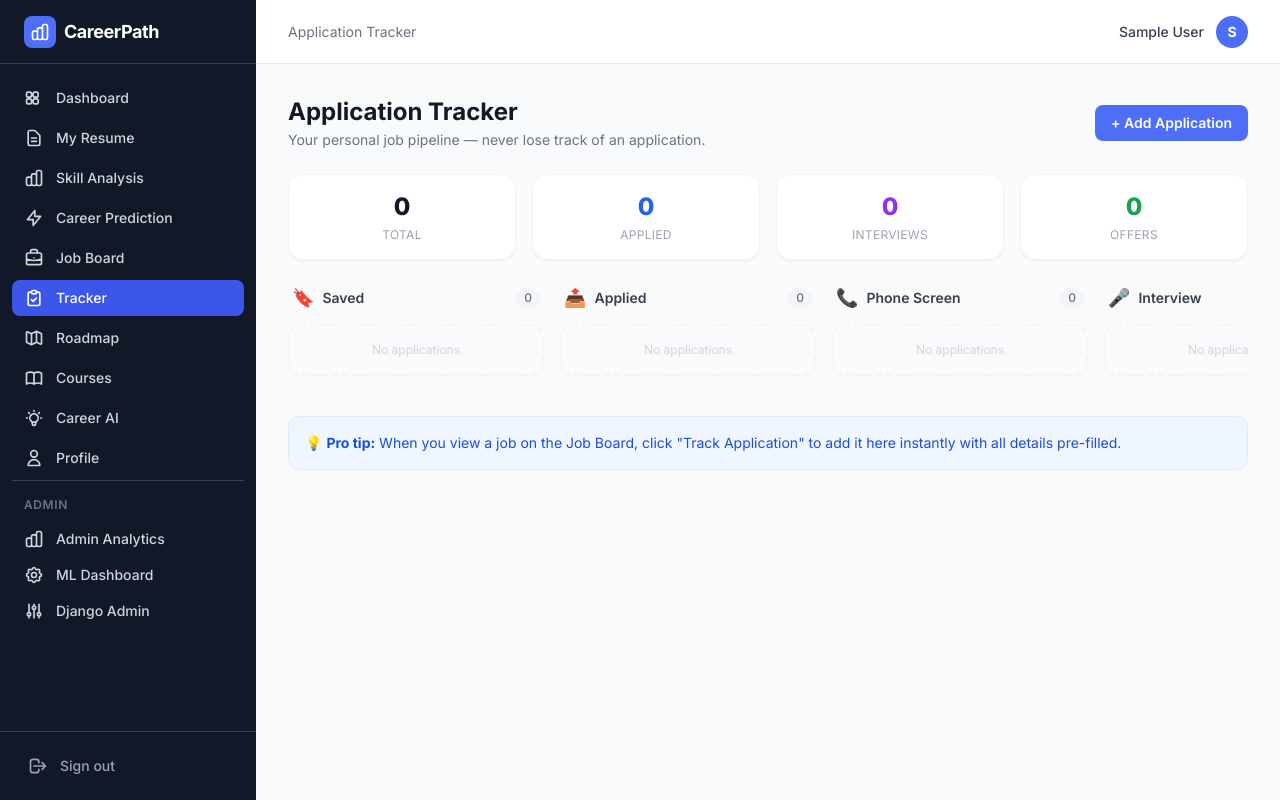
After one commit to mohan-babu-doddapaneni/CareerPathManagementSystem, a Django app: page /tracker/ in a window 1280 px wide. The commit adds this page. Run offline with Django 5.2, Linux system fonts and the light colour scheme; the visitor is signed in with stand-in values (Sample User, id 1); data that the repository does not hold is empty; parts of the project's set-up code (start-up, migrations or seed data) failed here and were passed over; some libraries are stand-ins or nearby versions.

Commit message:
feat: application tracker, job enrichment, bug fixes
New:
- Application Tracker (Kanban): Saved → Applied → Phone Screen →
  Interview → Offer/Rejected pipeline with stats, notes, contacts
- "+ Track" button on every job card and job detail page (pre-fills all fields)
- Job board enrichment: competition badges (Great Match / Good Match / Stretch)
  and ghost-job staleness detection per listing
- Tracker nav item added to sidebar

Bug fixes:
- roadmap.html: fixed NoReverseMatch (jobs:board → core:jobs)
- roadmap.html: fixed broken {{ goal.steps.filter }} template syntax
- jobs/views.py: fixed locations query using non-existent is_active field

Co-Authored-By: Claude Sonnet 4.6 <noreply@anthropic.com>

```diff
--- a/apps/core/templates/components/sidebar.html
+++ b/apps/core/templates/components/sidebar.html
@@ -74,6 +74,16 @@
               d="M21 13.255A23.931 23.931 0 0112 15c-3.183 0-6.22-.62-9-1.745M16 6V4a2 2 0 00-2-2h-4a2 2 0 00-2 2v2m4 6h.01M5 20h14a2 2 0 002-2V8a2 2 0 00-2-2H5a2 2 0 00-2 2v10a2 2 0 002 2z"/>
       </svg>
       Job Board
+    </a>
+
+    <a href="{% url 'core:tracker' %}"
+       class="flex items-center gap-3 px-3 py-2 rounded-lg text-sm font-medium transition-colors
+              {% if url_name == 'tracker' %}bg-brand-600 text-white{% else %}text-gray-300 hover:bg-gray-800 hover:text-white{% endif %}">
+      <svg class="w-5 h-5" fill="none" stroke="currentColor" viewBox="0 0 24 24">
+        <path stroke-linecap="round" stroke-linejoin="round" stroke-width="2"
+              d="M9 5H7a2 2 0 00-2 2v12a2 2 0 002 2h10a2 2 0 002-2V7a2 2 0 00-2-2h-2M9 5a2 2 0 002 2h2a2 2 0 002-2M9 5a2 2 0 012-2h2a2 2 0 012 2m-6 9l2 2 4-4"/>
+      </svg>
+      Tracker
     </a>
 
     <a href="{% url 'core:roadmap' %}"
--- a/apps/core/urls.py
+++ b/apps/core/urls.py
@@ -7,6 +7,7 @@ from apps.jobs import views as job_views
 from apps.ml import views as ml_views
 from apps.roadmap import views as roadmap_views
 from apps.courses import views as course_views
+from apps.tracker import views as tracker_views
 
 app_name = 'core'
 
@@ -54,4 +55,10 @@ urlpatterns = [
 
     # Courses
     path('courses/', course_views.recommended_courses, name='courses'),
+
+    # Tracker
+    path('tracker/', tracker_views.tracker_board, name='tracker'),
+    path('tracker/add/', tracker_views.add_application, name='add_application'),
+    path('tracker/<int:pk>/update/', tracker_views.update_application, name='update_application'),
+    path('tracker/<int:pk>/delete/', tracker_views.delete_application, name='delete_application'),
 ]
--- a/apps/roadmap/templates/roadmap/roadmap.html
+++ b/apps/roadmap/templates/roadmap/roadmap.html
@@ -32,8 +32,7 @@
            style="width: {{ completion }}%"></div>
     </div>
     <div class="flex gap-6 mt-3 text-xs text-gray-500">
-      <span>✅ {{ goal.steps.all|length }} total skills needed</span>
-      <span>🎯 {{ goal.steps.filter }} </span>
+      <span>📋 {{ goal.steps.all|length }} total steps</span>
     </div>
   </div>
 
@@ -93,7 +92,7 @@
     <div class="text-5xl mb-4">🎉</div>
     <p class="text-xl font-bold text-green-600 mb-2">You're already qualified!</p>
     <p class="text-sm text-gray-500">Your current skills already cover all requirements for {{ goal.target_role }}.</p>
-    <a href="{% url 'jobs:board' %}" class="mt-4 inline-block px-5 py-2 bg-brand-500 text-white rounded-lg text-sm font-semibold">
+    <a href="{% url 'core:jobs' %}" class="mt-4 inline-block px-5 py-2 bg-brand-500 text-white rounded-lg text-sm font-semibold">
       Browse Matching Jobs →
     </a>
   </div>
--- /dev/null
+++ b/apps/tracker/templates/tracker/board.html
@@ -0,0 +1,178 @@
+{% extends "base.html" %}
+{% block title %}Application Tracker{% endblock %}
+{% block breadcrumb %}Application Tracker{% endblock %}
+
+{% block content %}
+<div class="space-y-6" x-data="{ showAdd: false }">
+
+  <!-- Header -->
+  <div class="flex flex-col sm:flex-row sm:items-center justify-between gap-4">
+    <div>
+      <h1 class="text-2xl font-bold text-gray-900">Application Tracker</h1>
+      <p class="text-sm text-gray-500 mt-0.5">Your personal job pipeline &mdash; never lose track of an application.</p>
+    </div>
+    <button @click="showAdd = !showAdd"
+            class="px-4 py-2 bg-brand-500 hover:bg-brand-600 text-white text-sm font-semibold rounded-lg transition-colors">
+      + Add Application
+    </button>
+  </div>
+
+  <!-- Stats -->
+  <div class="grid grid-cols-2 sm:grid-cols-4 gap-4">
+    <div class="bg-white rounded-2xl border border-gray-100 shadow-sm p-4 text-center">
+      <p class="text-2xl font-extrabold text-gray-900">{{ stats.total }}</p>
+      <p class="text-xs text-gray-400 mt-1 uppercase tracking-wide">Total</p>
+    </div>
+    <div class="bg-white rounded-2xl border border-gray-100 shadow-sm p-4 text-center">
+      <p class="text-2xl font-extrabold text-blue-600">{{ stats.applied }}</p>
+      <p class="text-xs text-gray-400 mt-1 uppercase tracking-wide">Applied</p>
+    </div>
+    <div class="bg-white rounded-2xl border border-gray-100 shadow-sm p-4 text-center">
+      <p class="text-2xl font-extrabold text-purple-600">{{ stats.interviews }}</p>
+      <p class="text-xs text-gray-400 mt-1 uppercase tracking-wide">Interviews</p>
+    </div>
+    <div class="bg-white rounded-2xl border border-gray-100 shadow-sm p-4 text-center">
+      <p class="text-2xl font-extrabold text-green-600">{{ stats.offers }}</p>
+      <p class="text-xs text-gray-400 mt-1 uppercase tracking-wide">Offers</p>
+    </div>
+  </div>
+
+  <!-- Add Application Form (collapsible) -->
+  <div x-show="showAdd" x-transition class="bg-white rounded-2xl border border-brand-200 shadow-sm p-6">
+    <h2 class="font-semibold text-gray-800 mb-4">Add New Application</h2>
+    <form method="POST" action="{% url 'core:add_application' %}">
+      {% csrf_token %}
+      <input type="hidden" name="next" value="{% url 'core:tracker' %}">
+      <div class="grid sm:grid-cols-2 gap-4">
+        <div>
+          <label class="block text-xs font-semibold text-gray-500 uppercase tracking-wide mb-1">Job Title *</label>
+          <input type="text" name="job_title" required placeholder="e.g. Software Engineer"
+                 class="w-full px-3 py-2 border border-gray-200 rounded-lg text-sm focus:outline-none focus:ring-2 focus:ring-brand-500">
+        </div>
+        <div>
+          <label class="block text-xs font-semibold text-gray-500 uppercase tracking-wide mb-1">Company *</label>
+          <input type="text" name="company" required placeholder="e.g. Google"
+                 class="w-full px-3 py-2 border border-gray-200 rounded-lg text-sm focus:outline-none focus:ring-2 focus:ring-brand-500">
+        </div>
+        <div>
+          <label class="block text-xs font-semibold text-gray-500 uppercase tracking-wide mb-1">Location</label>
+          <input type="text" name="location" placeholder="e.g. Remote, NYC"
+                 class="w-full px-3 py-2 border border-gray-200 rounded-lg text-sm focus:outline-none focus:ring-2 focus:ring-brand-500">
+        </div>
+        <div>
+          <label class="block text-xs font-semibold text-gray-500 uppercase tracking-wide mb-1">Status</label>
+          <select name="status" class="w-full px-3 py-2 border border-gray-200 rounded-lg text-sm focus:outline-none focus:ring-2 focus:ring-brand-500">
+            <option value="saved">Saved</option>
+            <option value="applied">Applied</option>
+            <option value="phone_screen">Phone Screen</option>
+            <option value="interview">Interview</option>
+            <option value="offer">Offer</option>
+          </select>
+        </div>
+        <div>
+          <label class="block text-xs font-semibold text-gray-500 uppercase tracking-wide mb-1">Job URL</label>
+          <input type="url" name="job_url" placeholder="https://..."
+                 class="w-full px-3 py-2 border border-gray-200 rounded-lg text-sm focus:outline-none focus:ring-2 focus:ring-brand-500">
+        </div>
+        <div>
+          <label class="block text-xs font-semibold text-gray-500 uppercase tracking-wide mb-1">Applied Date</label>
+          <input type="date" name="applied_date"
+                 class="w-full px-3 py-2 border border-gray-200 rounded-lg text-sm focus:outline-none focus:ring-2 focus:ring-brand-500">
+        </div>
+        <div class="sm:col-span-2">
+          <label class="block text-xs font-semibold text-gray-500 uppercase tracking-wide mb-1">Notes</label>
+          <textarea name="notes" rows="2" placeholder="Interview notes, recruiter info, etc."
+                    class="w-full px-3 py-2 border border-gray-200 rounded-lg text-sm focus:outline-none focus:ring-2 focus:ring-brand-500"></textarea>
+        </div>
+      </div>
+      <div class="flex gap-3 mt-4">
+        <button type="submit" class="px-5 py-2 bg-brand-500 hover:bg-brand-600 text-white text-sm font-semibold rounded-lg transition-colors">
+          Save Application
+        </button>
+        <button type="button" @click="showAdd = false" class="px-5 py-2 border border-gray-200 text-gray-600 text-sm rounded-lg hover:bg-gray-50">
+          Cancel
+        </button>
+      </div>
+    </form>
+  </div>
+
+  <!-- Kanban Board -->
+  <div class="overflow-x-auto pb-4">
+    <div class="flex gap-4 min-w-max">
+      {% for col in columns %}
+      <div class="w-64 flex-shrink-0">
+        <!-- Column Header -->
+        <div class="flex items-center gap-2 mb-3 px-1">
+          <span class="text-lg">{{ col.icon }}</span>
+          <span class="font-semibold text-sm text-gray-700">{{ col.label }}</span>
+          <span class="ml-auto text-xs bg-gray-100 text-gray-500 rounded-full px-2 py-0.5 font-medium">
+            {{ col.items|length }}
+          </span>
+        </div>
+
+        <!-- Cards -->
+        <div class="space-y-2">
+          {% for app in col.items %}
+          <div class="bg-white rounded-xl border border-gray-100 shadow-sm p-3 hover:shadow-md transition-shadow"
+               x-data="{ open: false }">
+            <p class="font-semibold text-sm text-gray-900 truncate">{{ app.job_title }}</p>
+            <p class="text-xs text-gray-500 truncate mt-0.5">{{ app.company }}</p>
+            {% if app.location %}
+            <p class="text-xs text-gray-400 mt-0.5">📍 {{ app.location }}</p>
+            {% endif %}
+            {% if app.applied_date %}
+            <p class="text-xs text-gray-400 mt-1">Applied {{ app.applied_date|date:"M d" }}</p>
+            {% endif %}
+            {% if app.salary_min or app.salary_max %}
+            <p class="text-xs text-green-600 font-medium mt-1">
+              ${% if app.salary_min %}{{ app.salary_min|floatformat:0 }}{% endif %}{% if app.salary_min and app.salary_max %}&ndash;{% endif %}{% if app.salary_max %}{{ app.salary_max|floatformat:0 }}{% endif %}
+            </p>
+            {% endif %}
+
+            <!-- Actions -->
+            <div class="flex gap-2 mt-2 pt-2 border-t border-gray-50">
+              {% if app.job_url %}
+              <a href="{{ app.job_url }}" target="_blank"
+                 class="text-xs text-brand-500 hover:underline">View &rarr;</a>
+              {% endif %}
+              <button @click="open = !open" class="text-xs text-gray-400 hover:text-gray-600 ml-auto">Edit</button>
+              <form method="POST" action="{% url 'core:delete_application' app.pk %}" onsubmit="return confirm('Remove this application?')">
+                {% csrf_token %}
+                <button type="submit" class="text-xs text-red-400 hover:text-red-600">Del</button>
+              </form>
+            </div>
+
+            <!-- Edit panel -->
+            <div x-show="open" x-transition class="mt-3 border-t border-gray-100 pt-3">
+              <form method="POST" action="{% url 'core:update_application' app.pk %}">
+                {% csrf_token %}
+                <select name="status" onchange="this.form.submit()"
+                        class="w-full px-2 py-1.5 border border-gray-200 rounded text-xs focus:outline-none focus:ring-1 focus:ring-brand-500 mb-2">
+                  <option value="saved" {% if app.status == 'saved' %}selected{% endif %}>Saved</option>
+                  <option value="applied" {% if app.status == 'applied' %}selected{% endif %}>Applied</option>
+                  <option value="phone_screen" {% if app.status == 'phone_screen' %}selected{% endif %}>Phone Screen</option>
+                  <option value="interview" {% if app.status == 'interview' %}selected{% endif %}>Interview</option>
+                  <option value="offer" {% if app.status == 'offer' %}selected{% endif %}>Offer</option>
+                  <option value="rejected" {% if app.status == 'rejected' %}selected{% endif %}>Rejected</option>
+                  <option value="withdrawn" {% if app.status == 'withdrawn' %}selected{% endif %}>Withdrawn</option>
+                </select>
+              </form>
+            </div>
+          </div>
+          {% empty %}
+          <div class="border-2 border-dashed border-gray-100 rounded-xl p-4 text-center">
+            <p class="text-xs text-gray-300">No applications</p>
+          </div>
+          {% endfor %}
+        </div>
+      </div>
+      {% endfor %}
+    </div>
+  </div>
+
+  <!-- Tip -->
+  <div class="bg-blue-50 rounded-xl border border-blue-100 p-4 text-sm text-blue-700">
+    💡 <strong>Pro tip:</strong> When you view a job on the Job Board, click "Track Application" to add it here instantly with all details pre-filled.
+  </div>
+</div>
+{% endblock %}
--- /dev/null
+++ b/apps/tracker/views.py
@@ -0,0 +1,105 @@
+from django.shortcuts import render, redirect, get_object_or_404
+from django.contrib.auth.decorators import login_required
+from django.contrib import messages
+from django.http import JsonResponse
+from apps.core.models import UserActivity
+from .models import JobApplication
+
+
+KANBAN_COLUMNS = [
+    ('saved', 'Saved', '🔖'),
+    ('applied', 'Applied', '📤'),
+    ('phone_screen', 'Phone Screen', '📞'),
+    ('interview', 'Interview', '🎤'),
+    ('offer', 'Offer', '🎉'),
+    ('rejected', 'Rejected', '❌'),
+]
+
+
+@login_required
+def tracker_board(request):
+    apps = JobApplication.objects.filter(user=request.user)
+    columns = []
+    for status, label, icon in KANBAN_COLUMNS:
+        columns.append({
+            'status': status,
+            'label': label,
+            'icon': icon,
+            'items': [a for a in apps if a.status == status],
+        })
+
+    stats = {
+        'total': apps.count(),
+        'applied': apps.filter(status='applied').count(),
+        'interviews': apps.filter(status='interview').count(),
+        'offers': apps.filter(status='offer').count(),
+    }
+
+    return render(request, 'tracker/board.html', {
+        'columns': columns,
+        'stats': stats,
+    })
+
+
+@login_required
+def add_application(request):
+    if request.method == 'POST':
+        job_id = request.POST.get('job_listing_id')
+        job_listing = None
+        if job_id:
+            from apps.jobs.models import JobListing
+            try:
+                job_listing = JobListing.objects.get(pk=job_id)
+            except JobListing.DoesNotExist:
+                pass
+
+        app = JobApplication.objects.create(
+            user=request.user,
+            job_title=request.POST.get('job_title', ''),
+            company=request.POST.get('company', ''),
+            location=request.POST.get('location', ''),
+            job_url=request.POST.get('job_url', ''),
+            status=request.POST.get('status', 'saved'),
+            notes=request.POST.get('notes', ''),
+            applied_date=request.POST.get('applied_date') or None,
+            salary_min=request.POST.get('salary_min') or None,
+            salary_max=request.POST.get('salary_max') or None,
+            contact_name=request.POST.get('contact_name', ''),
+            contact_email=request.POST.get('contact_email', ''),
+            job_listing=job_listing,
+        )
+        try:
+            UserActivity.objects.create(
+                user=request.user, action='job_view',
+                detail=f"Tracked: {app.job_title} @ {app.company}",
+                ip_address=request.META.get('REMOTE_ADDR'),
+            )
+        except Exception:
+            pass
+        messages.success(request, f'Added "{app.job_title}" to your tracker.')
+        next_url = request.POST.get('next', '')
+        return redirect(next_url or 'core:tracker')
+    return redirect('core:tracker')
+
+
+@login_required
+def update_application(request, pk):
+    app = get_object_or_404(JobApplication, pk=pk, user=request.user)
+    if request.method == 'POST':
+        app.status = request.POST.get('status', app.status)
+        app.notes = request.POST.get('notes', app.notes)
+        app.contact_name = request.POST.get('contact_name', app.contact_name)
+        app.contact_email = request.POST.get('contact_email', app.contact_email)
+        app.save()
+        if request.headers.get('X-Requested-With') == 'XMLHttpRequest':
+            return JsonResponse({'ok': True, 'status': app.get_status_display()})
+    return redirect('core:tracker')
+
+
+@login_required
+def delete_application(request, pk):
+    app = get_object_or_404(JobApplication, pk=pk, user=request.user)
+    if request.method == 'POST':
+        app.delete()
+        messages.success(request, 'Application removed.')
+    return redirect('core:tracker')
--- a/config/settings/base.py
+++ b/config/settings/base.py
@@ -34,6 +34,7 @@ LOCAL_APPS = [
     'apps.ml',
     'apps.roadmap',
     'apps.courses',
+    'apps.tracker',
 ]
 
 INSTALLED_APPS = DJANGO_APPS + THIRD_PARTY_APPS + LOCAL_APPS
```
Also changed, not shown: apps/core/templates/core/dashboard.html (+5 -4 lines), apps/core/views.py (+15 -1 lines), apps/jobs/templates/jobs/board.html (+27 -2 lines), apps/jobs/templates/jobs/detail.html (+14 -0 lines), apps/jobs/views.py (+21 -1 lines), apps/tracker/admin.py (added, +9 -0 lines), apps/tracker/apps.py (added, +7 -0 lines), apps/tracker/models.py (added, +55 -0 lines), apps/resumes/migrations/0003_alter_parsededucation_options_and_more.py (added), apps/tracker/__init__.py (added), apps/tracker/migrations/0001_initial.py (added), apps/tracker/migrations/__init__.py (added).
